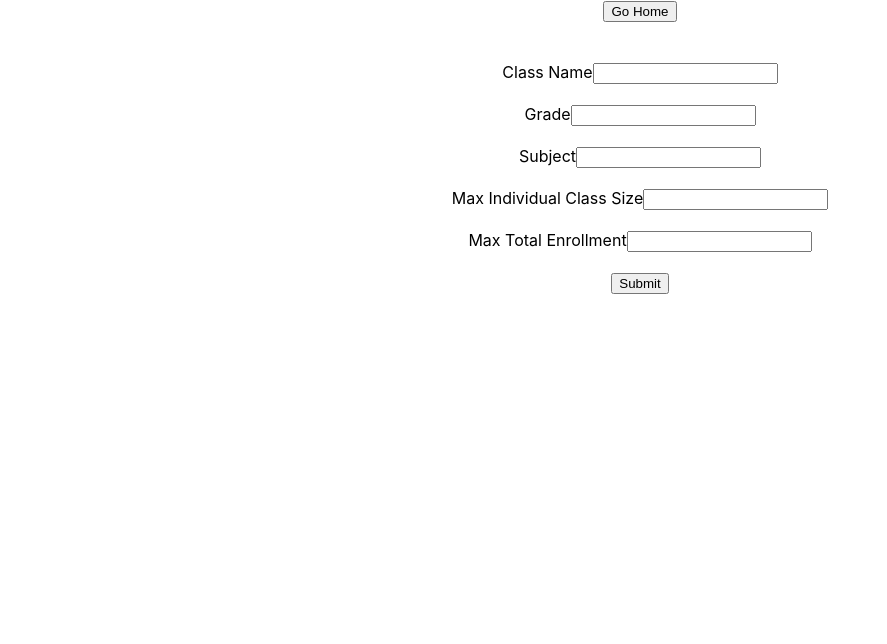
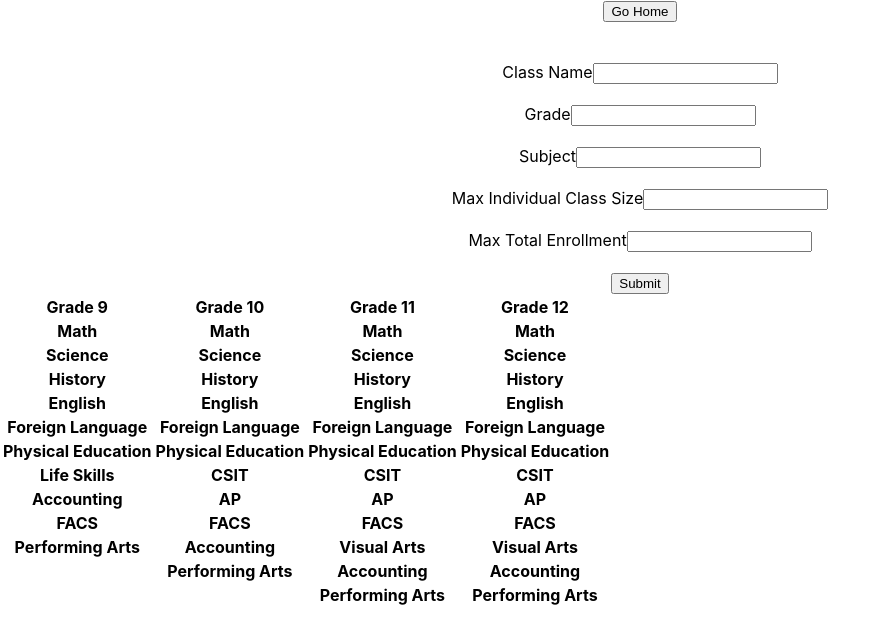
Before and after one commit to jpvicinus/students-project-frontend, a React (Create React App) app: page /newclass in a window 1280 px wide. Shown: the top 644 px of the page, without its empty margins (0-887 px from the left). Built offline with nearby package versions, Linux system fonts and the light colour scheme; no server answers.

Commit message:
added delete class button and add new student

```diff
--- a/src/App.css
+++ b/src/App.css
@@ -14,14 +14,14 @@
 }
 
 .App-header {
-  background-color: #282c34;
+  background-color: #e0e3eb;
   min-height: 100vh;
   display: flex;
   flex-direction: column;
   align-items: center;
   justify-content: center;
   font-size: calc(10px + 2vmin);
-  color: white;
+  color: rgb(12, 12, 12);
 }
 
 .App-link {
--- a/src/App.js
+++ b/src/App.js
@@ -4,6 +4,8 @@ import RosterTable from './roster.js';
 import NewClass from './newclass.js'
 import React from 'react';
 import {Switch, Route, Link} from 'react-router-dom';
+import NewStudent from './newstudent';
+
 
 class App extends React.Component {
 
@@ -86,8 +88,12 @@ class App extends React.Component {
             path="/"
             exact
             render={() =>
+              <div>
               <header className="App-header">
+              <img src="https://c.tenor.com/XM71zhV8kI8AAAAM/element-project-spinning.gif" alt="School Logo" width="100" height="100"></img>
                 Schedule Assistant
+                <br></br>
+                For Mountain School
                 <br></br>
                 <br></br>
                 <Link to="/students">Students List</Link>
@@ -106,6 +112,8 @@ class App extends React.Component {
                 <br></br>
                 <Link to="/newclass">Create a new class</Link>
                 <br></br>
+                <Link to="/newstudent">Create a new student</Link>
+                <br></br>
                 <form>
                 Enter the name of the class
                 <input id="nameofclass" type="text" name="nameofclass" onKeyPress={(event,value) => {
@@ -120,6 +128,7 @@ class App extends React.Component {
                 }}/>
                 </form>
               </header>
+              </div>
             }
           />
           <Route
@@ -177,6 +186,19 @@ class App extends React.Component {
               <NewClass/>
             }
             />
+             <Route
+            path="/deleteclass"
+            render={() =>
+              <NewClass/>
+            }
+            />
+             <Route
+            path="/newstudent"
+            render={() =>
+              <NewStudent/>
+            }
+            />
+
 
         </Switch>
       </div>
--- a/src/classlist.js
+++ b/src/classlist.js
@@ -42,6 +42,7 @@ class ClassListTable extends React.Component {
           <th>Subject</th>
           <th>Size per Class</th>
           <th>Class ID</th>
+          <th></th>
 
         </tr>
       );
@@ -57,6 +58,29 @@ class ClassListTable extends React.Component {
             <th>{classes[2]}</th>
             <th>{classes[3]}</th>
             <th>{classes[4]}</th>
+            <th><button type="button" onClick={() =>{
+                const class_id = classes[4]
+                //fetch to delete class
+                const requestSettings = {
+                    method: 'DELETE',
+                    redirect: "follow",
+                    credentials: "same-origin",
+                    headers: {
+                      "Content-Type": "application/json",
+                    },
+                  };
+                  console.log('sending get request to get classes...')
+                  fetch(`http://localhost:8000/class/${class_id}`, requestSettings)
+                  .then(response => response.json())
+                  .then(() => {
+                    window.location.reload();
+                  })
+                  .catch((error) => {
+                    console.error('Error:', error);
+                  });
+            }}> Delete Class </button>
+</th>
+
 
           </tr>
         );
@@ -65,6 +89,7 @@ class ClassListTable extends React.Component {
 
       return <div>
           <button type="button" onClick={() =>{window.location.replace(`/`)}}> Go Home </button>
+
           <table>
         {classComponents}
       </table>
--- a/src/newclass.js
+++ b/src/newclass.js
@@ -1,4 +1,5 @@
 import React from 'react';
+import SubjectList from './subjectlist.js';
 
 class NewClass extends React.Component {
 
@@ -68,11 +69,9 @@ class NewClass extends React.Component {
                 </form>
                 <br></br>
             <button type="submit" onClick={this.submitData}>Submit </button>
+            <SubjectList></SubjectList>
           </div>
       )
     }
 }
 export default NewClass;
-
-
-// const classname =  document.getElementById("classname").value;
--- /dev/null
+++ b/src/newstudent.js
@@ -0,0 +1,66 @@
+import React from 'react';
+
+class NewStudent extends React.Component {
+
+    constructor(props) {
+      console.log("newstudent loading")
+      super(props);
+    }
+
+    submitData() {
+      const newclassdata = {
+        first_name: document.getElementById("firstname").value,
+        last_name: document.getElementById("lastname").value,
+        student_grade: document.getElementById("grade").value,
+
+       };
+      const requestSettings = {
+        method: 'POST',
+        redirect: "follow",
+        credentials: "same-origin",
+        headers: {
+          "Content-Type": "application/json",
+        },
+        body: JSON.stringify(newclassdata)
+      };
+      console.log('sending post request...')
+      fetch(`http://localhost:8000/students`, requestSettings)
+      .then(response => response.json())
+      .then(data => {
+        console.log('Success:', data);
+        window.location.replace(`/students`);
+      })
+      .catch((error) => {
+        console.error('Error:', error);
+      });
+    }
+    render() {
+      return (
+          <div>
+            <button type="button" onClick={() =>{window.location.replace(`/`)}}> Go Home </button>
+            <br></br>
+            <br></br>
+            <br></br>
+            <form>
+                First Name
+                <input id="firstname" type="text" name="firstname" />
+                </form>
+                <br></br>
+            <form>
+                Last Name
+                <input id="lastname" type="text" name="lastname" />
+                </form>
+                <br></br>
+            <form>
+                Grade
+                <input id="grade" type="text" name="grade" />
+                </form>
+                <br></br>
+
+                <br></br>
+            <button type="submit" onClick={this.submitData}>Submit </button>
+          </div>
+      )
+    }
+}
+export default NewStudent;
--- /dev/null
+++ b/src/subjectlist.js
@@ -0,0 +1,95 @@
+import React from 'react';
+
+class SubjectList extends React.Component {
+
+
+    render() {
+      return (
+          <div>
+          <table>
+              <tr>
+              <th>Grade 9</th>
+              <th>Grade 10</th>
+              <th>Grade 11</th>
+              <th>Grade 12</th>
+              </tr>
+              <tr>
+              <th>Math</th>
+              <th>Math</th>
+              <th>Math</th>
+              <th>Math</th>
+              </tr>
+              <tr>
+              <th>Science</th>
+              <th>Science</th>
+              <th>Science</th>
+              <th>Science</th>
+              </tr>
+              <tr>
+              <th>History</th>
+              <th>History</th>
+              <th>History</th>
+              <th>History</th>
+              </tr>
+              <tr>
+              <th>English</th>
+              <th>English</th>
+              <th>English</th>
+              <th>English</th>
+              </tr>
+              <tr>
+              <th>Foreign Language</th>
+              <th>Foreign Language</th>
+              <th>Foreign Language</th>
+              <th>Foreign Language</th>
+              </tr>
+              <tr>
+              <th>Physical Education</th>
+              <th>Physical Education</th>
+              <th>Physical Education</th>
+              <th>Physical Education</th>
+              </tr>
+              <tr>
+              <th>Life Skills</th>
+              <th>CSIT</th>
+              <th>CSIT</th>
+              <th>CSIT</th>
+              </tr>
+              <tr>
+              <th>Accounting</th>
+              <th>AP</th>
+              <th>AP</th>
+              <th>AP</th>
+              </tr>
+              <tr>
+              <th>FACS</th>
+              <th>FACS</th>
+              <th>FACS</th>
+              <th>FACS</th>
+              </tr>
+              <tr>
+              <th>Performing Arts</th>
+              <th>Accounting</th>
+              <th>Visual Arts</th>
+              <th>Visual Arts</th>
+              </tr>
+              <tr>
+              <th></th>
+              <th>Performing Arts</th>
+              <th>Accounting</th>
+              <th>Accounting</th>
+              </tr>
+              <tr>
+              <th></th>
+              <th></th>
+              <th>Performing Arts</th>
+              <th>Performing Arts</th>
+              </tr>
+
+          </table>
+          </div>
+      )
+    }
+}
+
+export default SubjectList;
```
